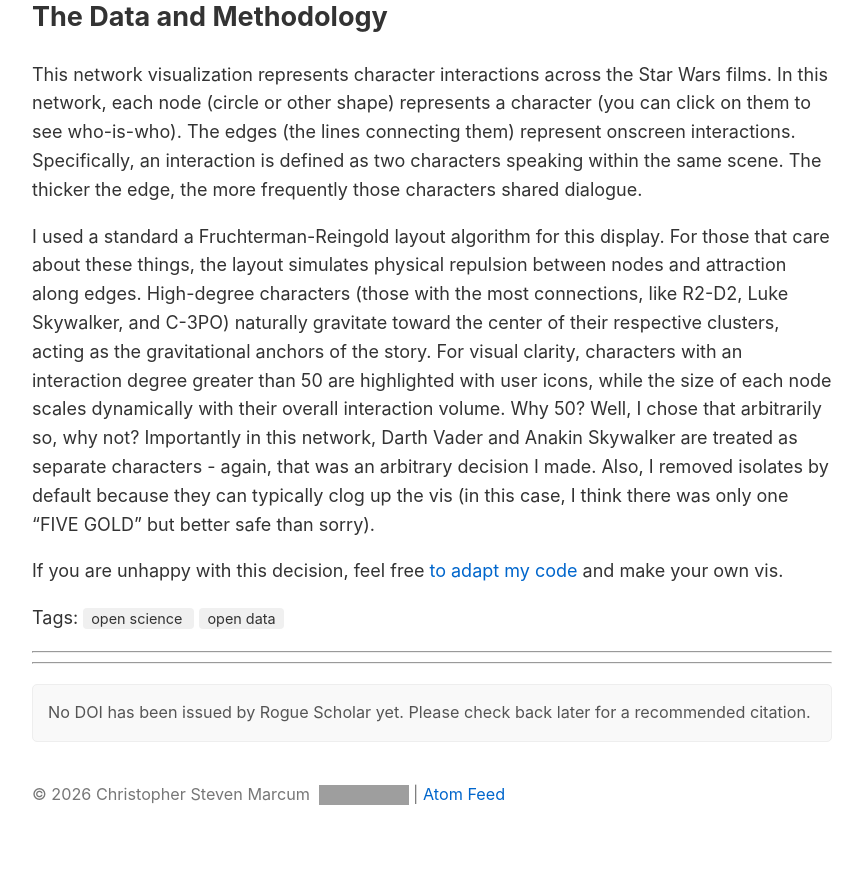
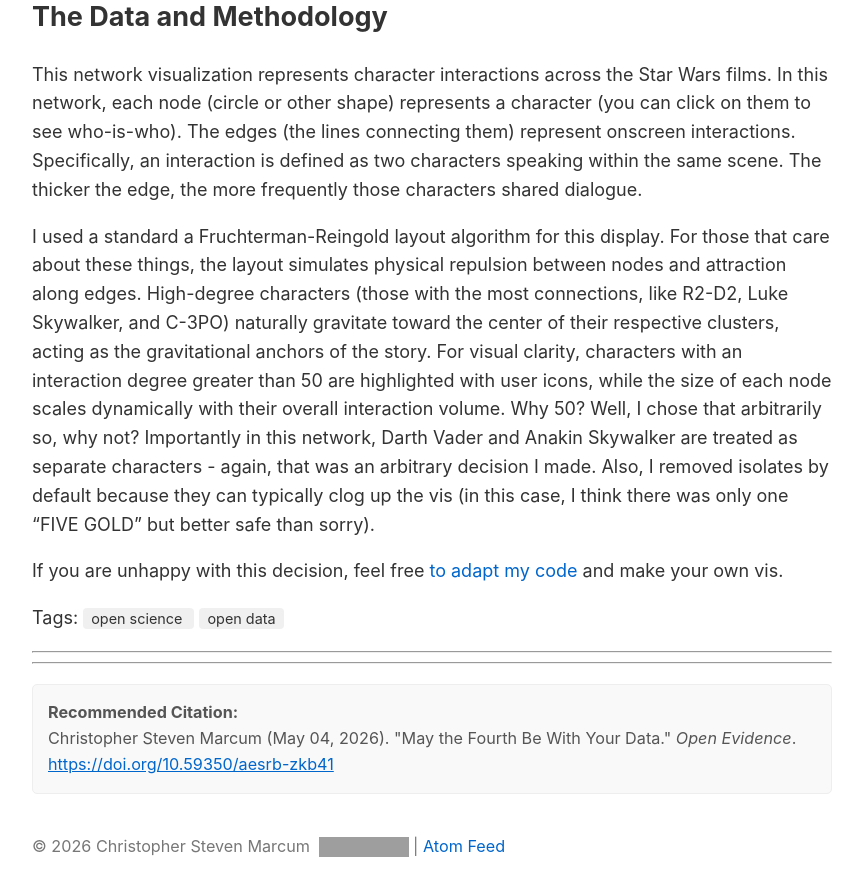
Before and after one commit to cmarcum/marcum-blog, a Jekyll site: the page built from _posts/2026-05-04-May-The-Fourth.md, in a window 1280 px wide and 900 px high, scrolled down 1791 px. Shown: the top 896 px of the window, without its empty margins (208-1071 px from the left). Built offline with Jekyll 4.4.1, drawn with Linux system fonts in a browser that asks for light colours; before the commit the page ends 2639 px from its top, so only the background shows below that; grey boxes are pictures that could not be loaded.

Commit message:
chore: update Rogue Scholar DOIs [skip ci]

```diff
--- a/_data/dois.yml
+++ b/_data/dois.yml
@@ -18,7 +18,7 @@ How-Did-Doge-Map:
   doi: 10.59350/af0c9-zj029
   title: "How Did DOGE Cuts Hit Your State?"
 May-The-Fourth:
-  doi:
+  doi: 10.59350/aesrb-zkb41
   title: "May the Fourth Be With Your Data"
 The-World-Factbook-Was-A-Valuable-Data-Resource:
   doi: 10.59350/npaqv-r3682
```
